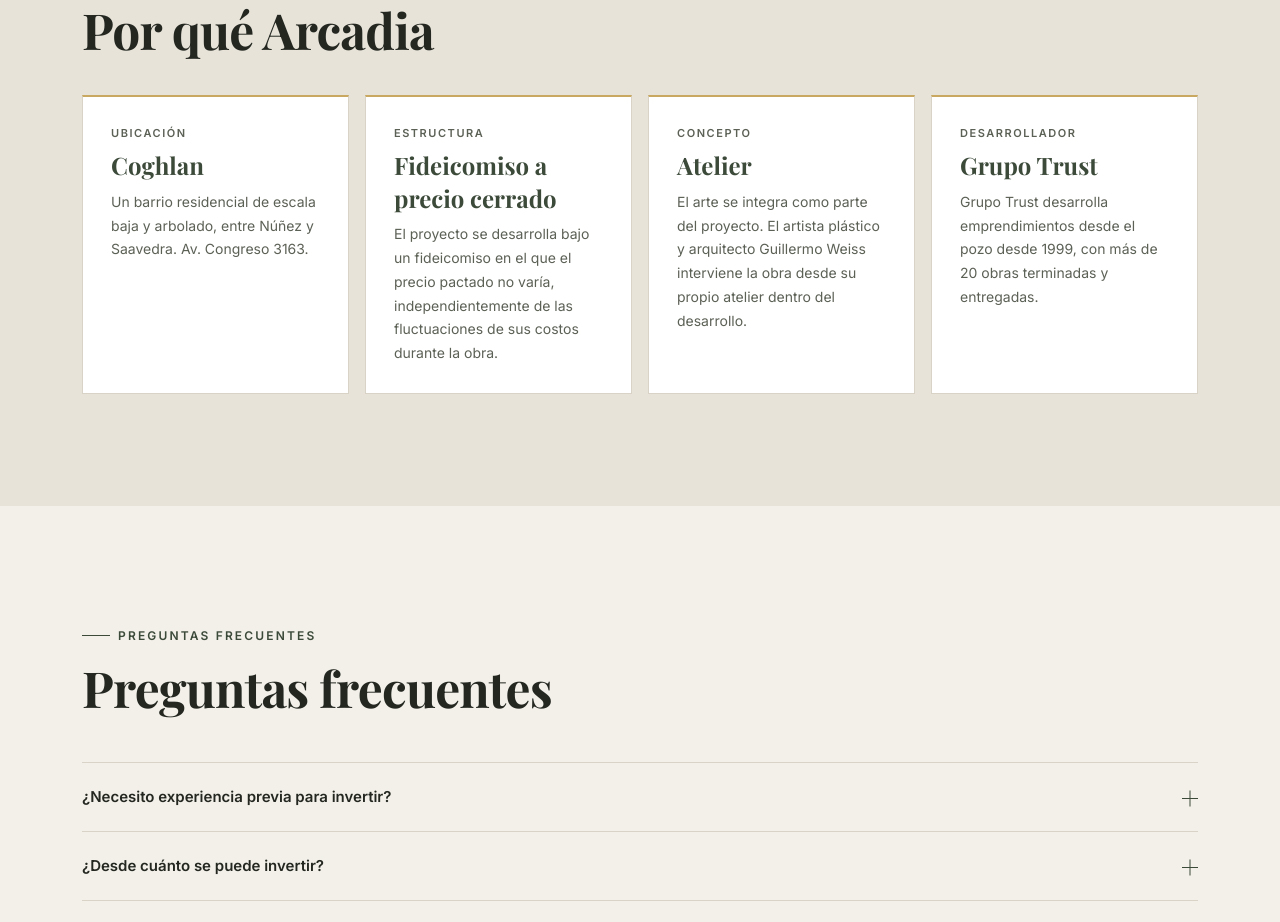
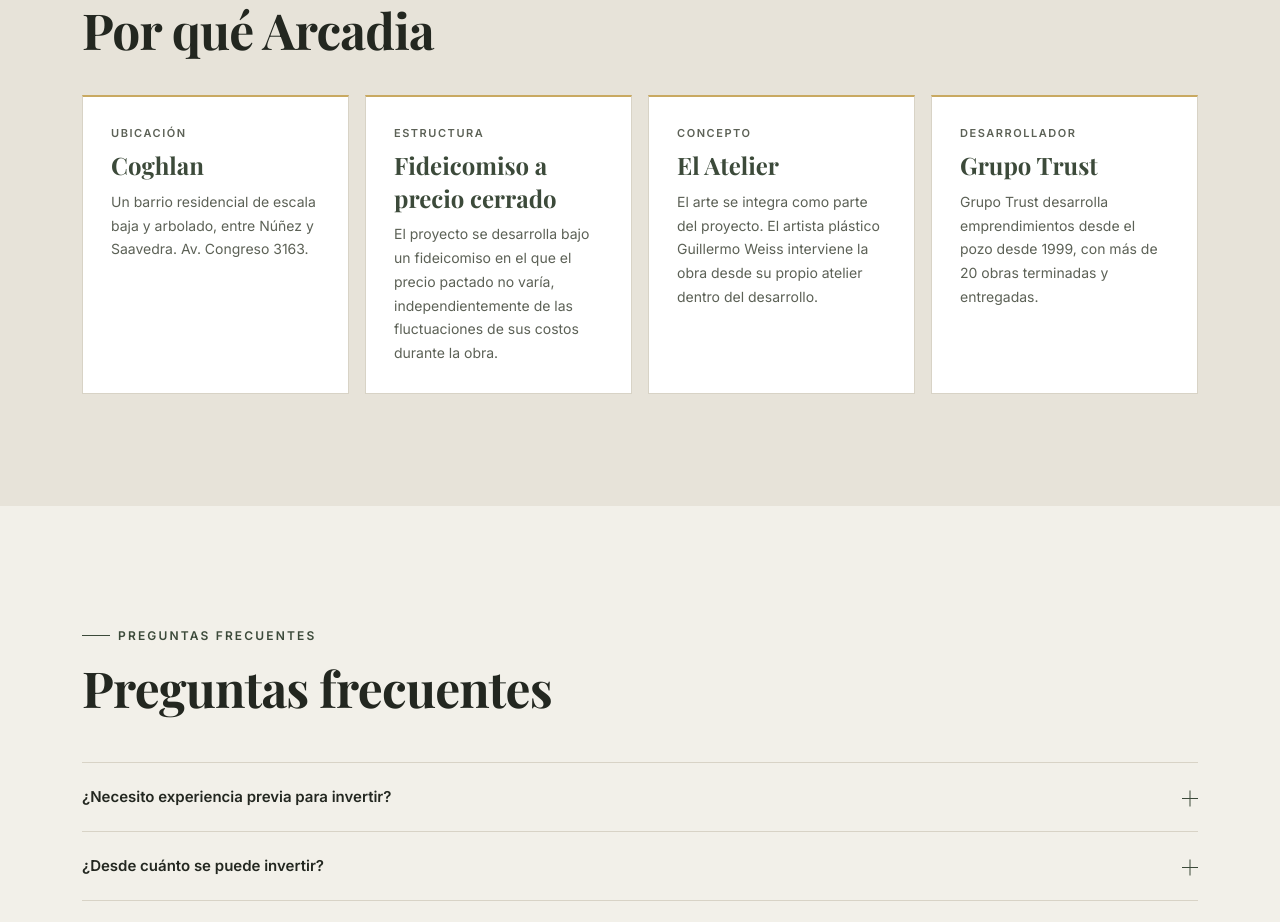
Before and after one commit to pablomguanca/arcadia-demo, a website with bundled scripts: page inversores.html in a window 1280 px wide. Shown: the part 2612-3534 px from the top of the page. Built offline with nearby package versions, Linux system fonts and the light colour scheme.

Commit message:
fix: corregir copy en card de Atelier

```diff
--- a/inversores.html
+++ b/inversores.html
@@ -413,8 +413,8 @@
 
           <article class="inv-why__item" data-reveal style="--reveal-delay:160ms">
             <p class="inv-why__label">Concepto</p>
-            <h3 class="inv-why__title">Atelier</h3>
-            <p class="inv-why__text">El arte se integra como parte del proyecto. El artista plástico y arquitecto Guillermo Weiss interviene la obra desde su propio atelier dentro del desarrollo.</p>
+            <h3 class="inv-why__title"> El Atelier</h3>
+            <p class="inv-why__text">El arte se integra como parte del proyecto. El artista plástico Guillermo Weiss interviene la obra desde su propio atelier dentro del desarrollo.</p>
           </article>
 
           <article class="inv-why__item" data-reveal style="--reveal-delay:240ms">
```
